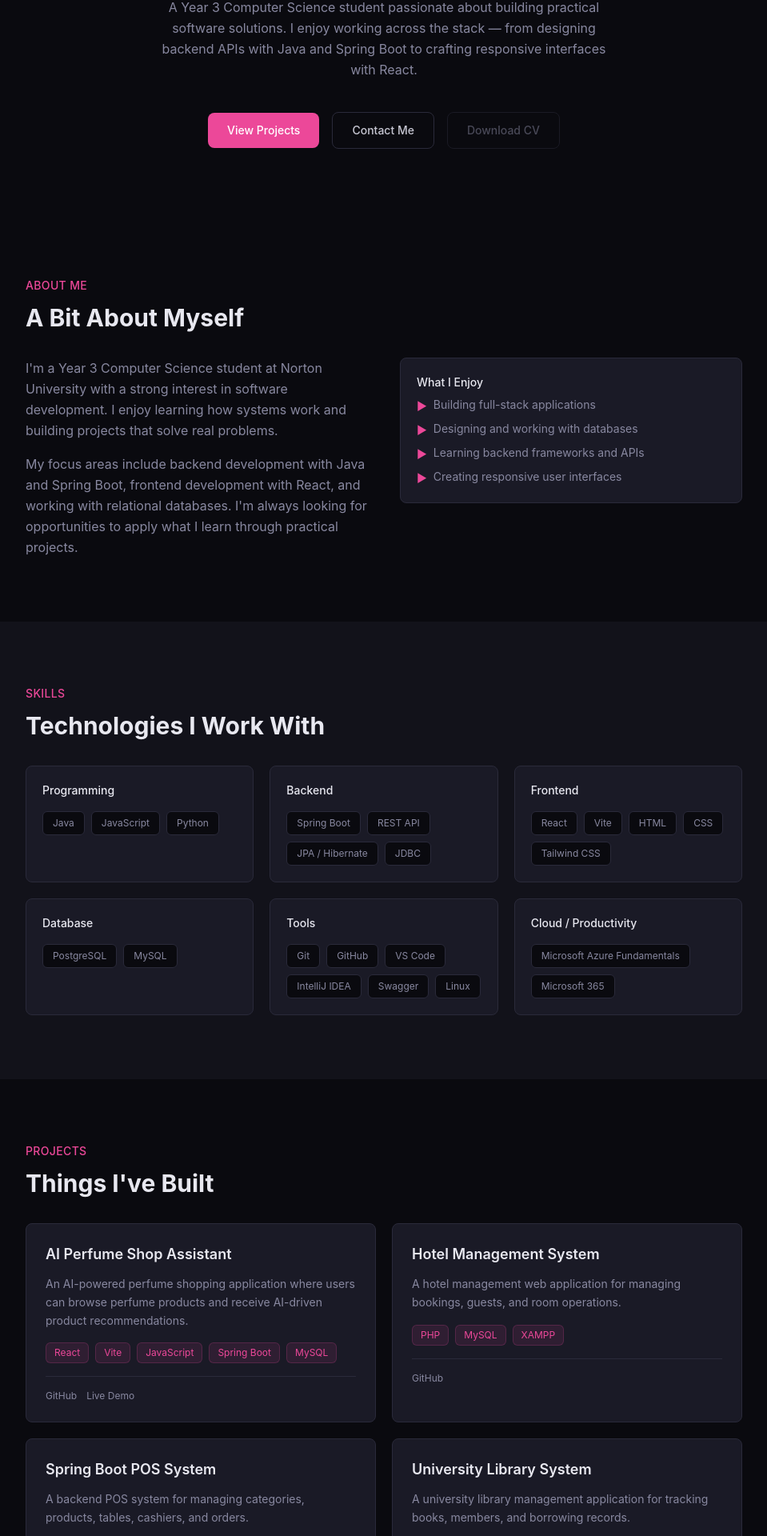
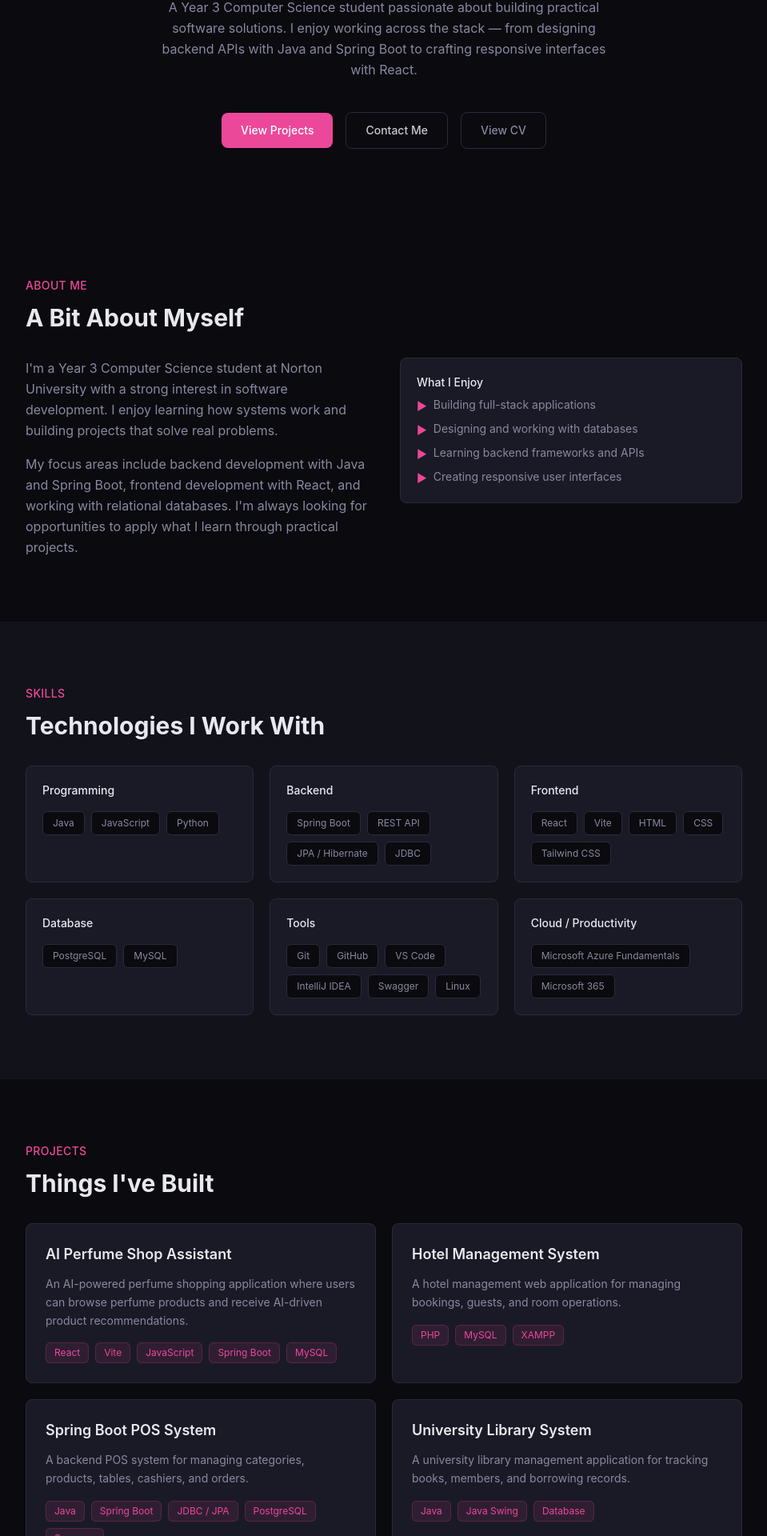
Before and after one commit to somathmorm4-ai/Personal-Portfolio, a React (Vite) app: page / in a window 1280 px wide. Shown: the part 533-2453 px from the top of the page at 80% size, without its empty margins (160-1119 px from the left). Built offline with nearby package versions, Linux system fonts and the light colour scheme.

Commit message:
Add cv and comment future update

```diff
--- a/src/components/Hero.jsx
+++ b/src/components/Hero.jsx
@@ -46,14 +46,14 @@ export default function Hero() {
             Contact Me
           </a>
 
-          {/* Replace with a real link when CV file is added to public/ */}
-          <span
-            className="inline-flex items-center px-6 py-3 border border-border text-text-muted text-sm font-medium rounded-lg opacity-50 cursor-not-allowed"
-            title="Coming soon"
-            aria-disabled="true"
+          <a
+            href="/CV.pdf"
+            target="_blank"
+            rel="noopener noreferrer"
+            className="inline-flex items-center px-6 py-3 border border-border text-text-muted text-sm font-medium rounded-lg hover:bg-bg-card hover:text-heading transition-colors"
           >
-            Download CV
-          </span>
+            View CV
+          </a>
         </div>
       </div>
     </section>
--- a/src/components/Projects.jsx
+++ b/src/components/Projects.jsx
@@ -4,16 +4,16 @@ const projects = [
     description:
       "An AI-powered perfume shopping application where users can browse perfume products and receive AI-driven product recommendations.",
     technologies: ["React", "Vite", "JavaScript", "Spring Boot", "MySQL"],
-    github: "#",
-    demo: "#",
+    // github: "#",
+    // demo: "#",
   },
   {
     title: "Hotel Management System",
     description:
       "A hotel management web application for managing bookings, guests, and room operations.",
     technologies: ["PHP", "MySQL", "XAMPP"],
-    github: "#",
-    demo: null,
+    // github: "#",
+    // demo: null,
   },
   {
     title: "Spring Boot POS System",
@@ -26,16 +26,16 @@ const projects = [
       "PostgreSQL",
       "Swagger",
     ],
-    github: "#",
-    demo: null,
+    // github: "#",
+    // demo: null,
   },
   {
     title: "University Library System",
     description:
       "A university library management application for tracking books, members, and borrowing records.",
     technologies: ["Java", "Java Swing", "Database"],
-    github: "#",
-    demo: null,
+    // github: "#",
+    // demo: null,
   },
 ];
 
@@ -60,31 +60,6 @@ function ProjectCard({ project }) {
           </span>
         ))}
       </div>
-
-      {(project.github || project.demo) && (
-        <div className="flex items-center gap-3 mt-4 pt-4 border-t border-border">
-          {project.github && (
-            <a
-              href={project.github}
-              target="_blank"
-              rel="noopener noreferrer"
-              className="text-xs text-text-muted hover:text-accent transition-colors"
-            >
-              GitHub
-            </a>
-          )}
-          {project.demo && (
-            <a
-              href={project.demo}
-              target="_blank"
-              rel="noopener noreferrer"
-              className="text-xs text-text-muted hover:text-accent transition-colors"
-            >
-              Live Demo
-            </a>
-          )}
-        </div>
-      )}
     </article>
   );
 }
```
Also changed, not shown: 2 other files (tests, documents, lock files or other folders).
